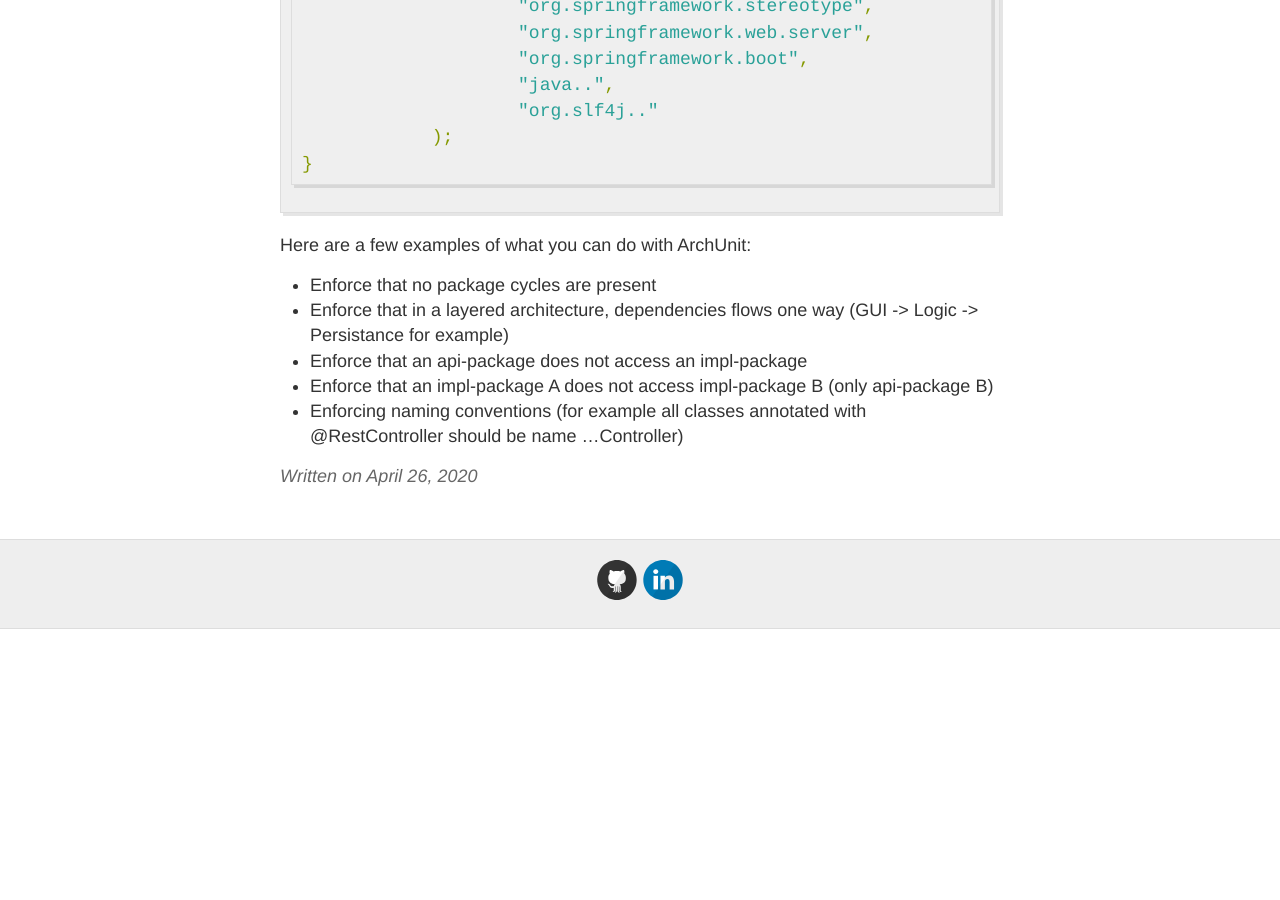
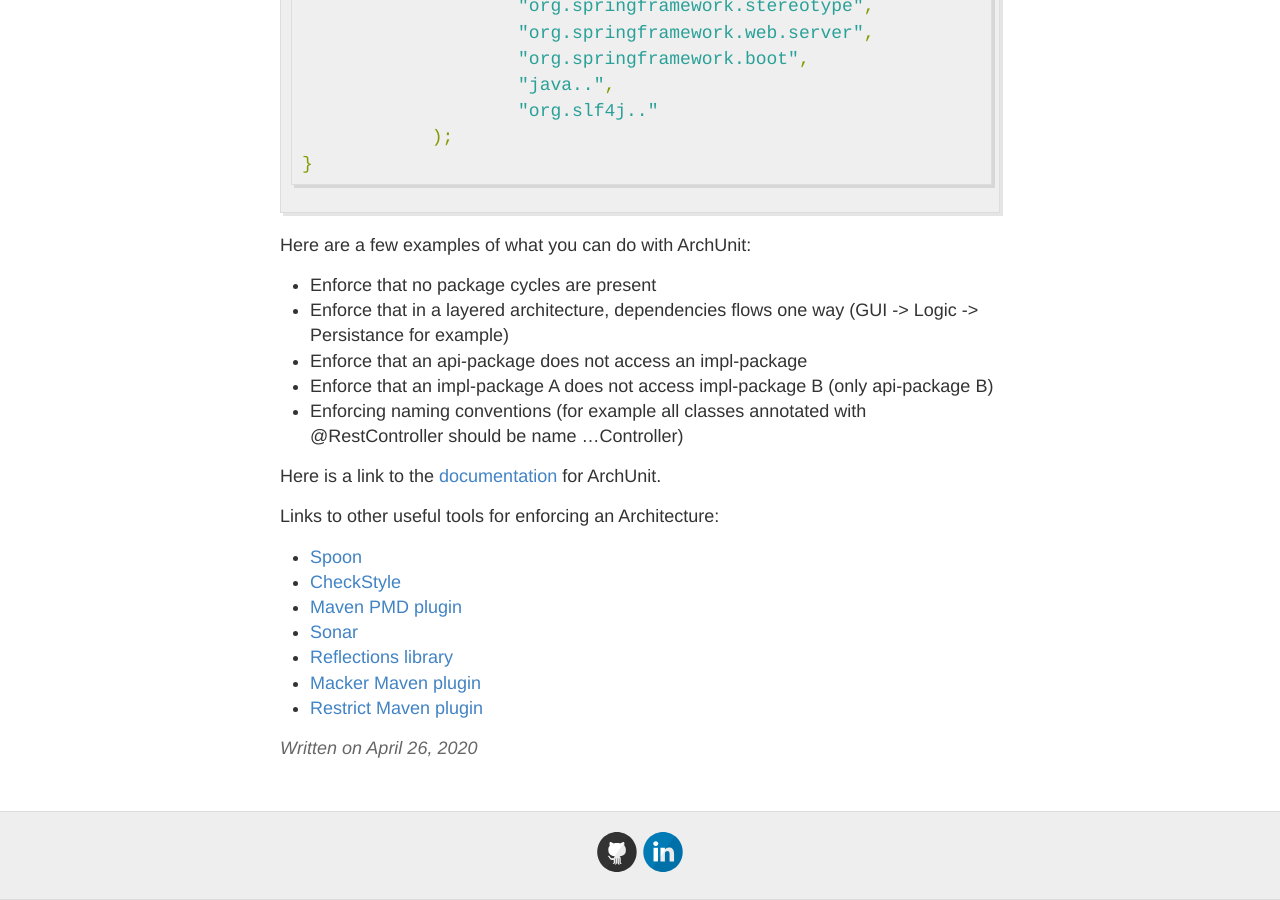
Before and after one commit to plilja/plilja.github.io, a Jekyll site: the page built from _posts/2020-04-26-enforcing-an-architecture.md, in a window 1280 px wide and 900 px high, scrolled down 1122 px. Built offline with Jekyll 4.4.1, drawn with Linux system fonts in a browser that asks for light colours; before the commit the page ends 1751 px from its top, so only the background shows below that.

Commit message:
Update post

```diff
--- a/_posts/2020-04-26-enforcing-an-architecture.md
+++ b/_posts/2020-04-26-enforcing-an-architecture.md
@@ -61,3 +61,14 @@ Here are a few examples of what you can do with ArchUnit:
 * Enforce that an api-package does not access an impl-package
 * Enforce that an impl-package A does not access impl-package B (only api-package B)
 * Enforcing naming conventions (for example all classes annotated with @RestController should be name ...Controller)
+
+Here is a link to the [documentation](https://www.archunit.org/userguide/html/000_Index.html) for ArchUnit.
+
+Links to other useful tools for enforcing an Architecture:
+* [Spoon](http://spoon.gforge.inria.fr)
+* [CheckStyle](https://checkstyle.sourceforge.io)
+* [Maven PMD plugin](http://maven.apache.org/plugins/maven-pmd-plugin)
+* [Sonar](https://www.sonarqube.org)
+* [Reflections library](https://github.com/ronmamo/reflections)
+* [Macker Maven plugin](https://github.com/andrena/macker-maven-plugin)
+* [Restrict Maven plugin](https://github.com/yamanyar/restrict-maven-plugin)
```
